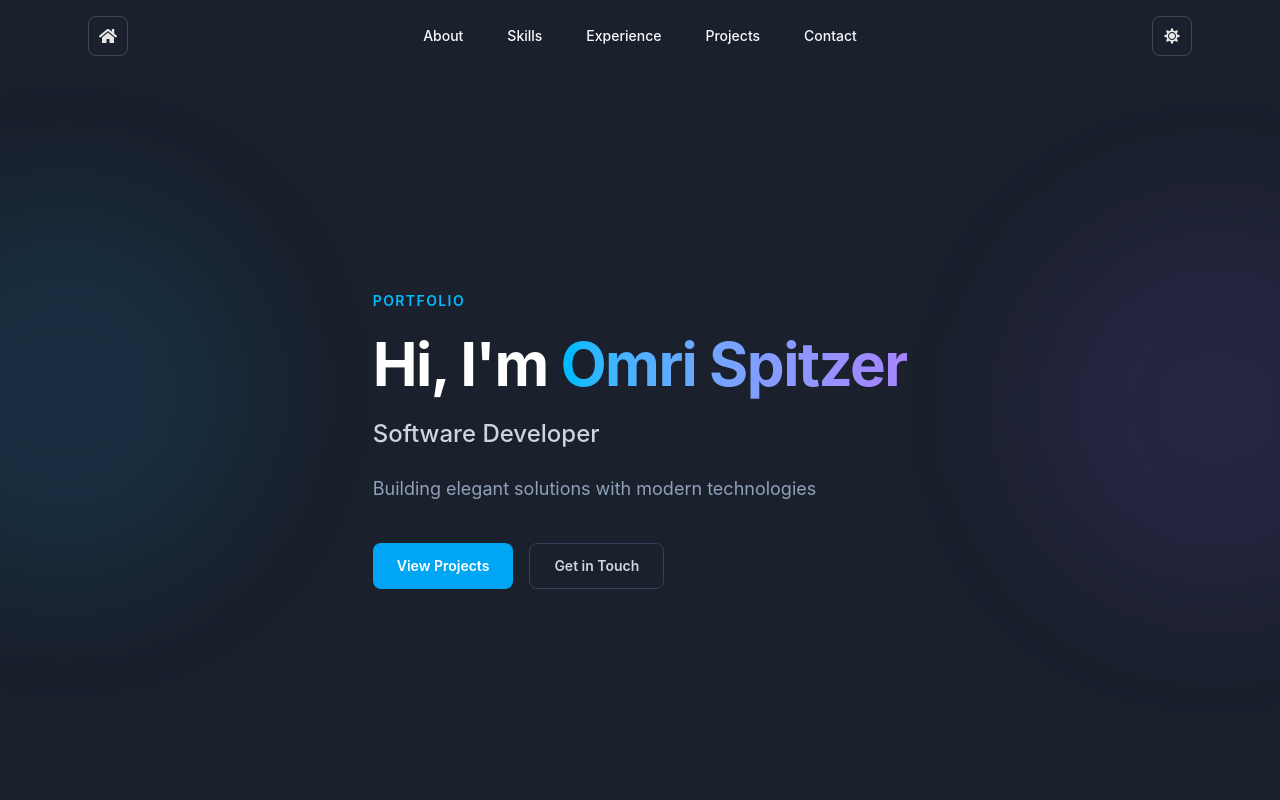
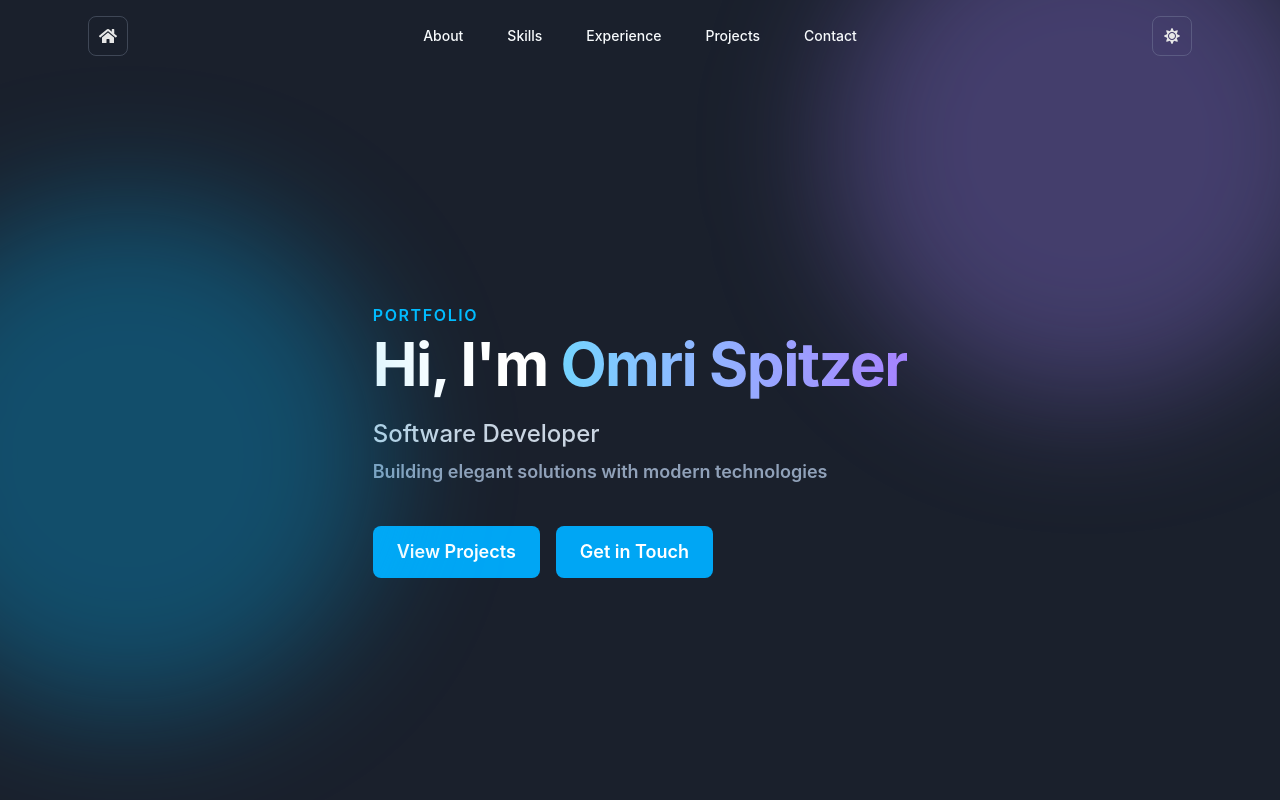
Before and after one commit to OmriSpitzer/portfolio, a React (Vite) app in the folder myapp/: page / in a window 1280 px wide. Shown: the top 800 px of the page. Built offline with nearby package versions, Linux system fonts and the light colour scheme.

Commit message:
Hero section update

```diff
--- /dev/null
+++ b/myapp/src/components/buttons/HeroButton.jsx
@@ -0,0 +1,19 @@
+/**
+ * Hero button component
+ */
+
+const HeroButton = ({ label, gotoHref = null }) => {
+
+    /* If no label, return null */
+    if (!label) return null;
+
+    return (
+        <button
+            className="items-center rounded-lg px-6 py-3 text-lg font-semibold text-white transition-colors cursor-pointer duration-300 ease-in-out hover:bg-sky-400 bg-sky-500"
+            onClick={() => gotoHref ? window.location.href = gotoHref : null}>
+            {label}
+        </button>
+    );
+}
+
+export default HeroButton;
--- /dev/null
+++ b/myapp/src/components/buttons/index.js
@@ -0,0 +1,2 @@
+export { default as HeroButton } from './HeroButton';
+export { default as HeaderButton } from './HeaderButton';
--- a/myapp/src/components/sections/Header.jsx
+++ b/myapp/src/components/sections/Header.jsx
@@ -6,7 +6,7 @@ import { useEffect, useState } from 'react'
 import { useInterface } from '../../contexts'
 import NAVIGATION_MAP from '../../maps/NAVIGATION_MAP'
 import { faSun, faMoon, faHome } from '@fortawesome/free-solid-svg-icons'
-import HeaderButton from '../buttons/HeaderButton'
+import { HeaderButton } from '../buttons'
 
 const Header = () => {
   const { theme, toggleTheme } = useInterface()
--- a/myapp/src/components/sections/Hero.jsx
+++ b/myapp/src/components/sections/Hero.jsx
@@ -1,57 +1,67 @@
-import { usePortfolio } from '../../contexts/PortfolioContext'
+/**
+ * Hero section - Main section of the portfolio
+ */
+
+import { usePortfolio } from '../../contexts'
+import { useInterface } from '../../contexts'
+import { HeroButton } from '../buttons'
 
 export default function Hero() {
-  const { portfolioData } = usePortfolio()
-  const { profile } = portfolioData
-  if (!profile) return null
+  const { portfolioData } = usePortfolio();
+
+  /* If no profile, return null */
+  if (!portfolioData.profile) return null
+
+  const { profile } = portfolioData;
+  const { isDark } = useInterface();
 
   return (
     <section className="relative flex min-h-screen items-center overflow-hidden pt-20">
+      {/* Background */}
       <div className="pointer-events-none absolute inset-0">
-        <div className="absolute -left-32 top-1/4 h-96 w-96 rounded-full bg-sky-500/10 blur-3xl" />
-        <div className="absolute -right-32 bottom-1/4 h-96 w-96 rounded-full bg-violet-500/10 blur-3xl" />
+        <div className={`absolute -left-32 top-1/4 h-128 w-128 rounded-full ${isDark ? 'bg-sky-400/30' : 'bg-sky-500/30'} blur-3xl`} />
+        <div className={`absolute -right-16 bottom-1/2 h-128 w-128 rounded-full ${isDark ? 'bg-violet-400/30' : 'bg-violet-500/30'} blur-3xl`} />
       </div>
 
-      <div className="relative mx-auto max-w-6xl px-4 py-20 md:px-6 md:py-32">
-        <p className="mb-4 text-sm font-semibold uppercase tracking-widest text-sky-400">
+      {/* Content */}
+      <div className="w-full h-full flex flex-col items-center justify-center">
+        <div className="text-left">
+          {/* Header */}
+          <p className={`font-semibold uppercase tracking-widest ${isDark ? 'text-sky-400' : 'text-sky-600'}`}>
             Portfolio
           </p>
-        <h1 className="max-w-3xl text-4xl font-bold leading-tight tracking-tight text-white sm:text-5xl md:text-6xl">
+
+          {/* Name */}
+          <h1 className={`text-6xl font-bold leading-tight tracking-tight ${isDark ? 'text-white' : 'text-gray-500'}`}>
             Hi, I&apos;m{' '}
-          <span className="bg-gradient-to-r from-sky-400 to-violet-400 bg-clip-text text-transparent">
+            <span className="bg-gradient-to-r from-sky-300 to-violet-400 bg-clip-text text-transparent">
               {profile.name}
             </span>
           </h1>
-        <p className="mt-4 text-xl font-medium text-slate-300 md:text-2xl">
+
+          {/* Title */}
+          <p className={`mt-4 text-2xl font-medium ${isDark ? 'text-slate-300' : 'text-gray-600'}`}>
             {profile.title}
           </p>
-        <p className="mt-6 max-w-xl text-base leading-relaxed text-slate-400 md:text-lg">
+
+          {/* Tagline */}
+          <p className={`mt-2 text-lg font-semibold ${isDark ? 'text-slate-400' : 'text-gray-600'}`}>
             {profile.tagline}
           </p>
 
+          {/* Buttons */}
           <div className="mt-10 flex flex-wrap gap-4">
-          <a
-            href="#projects"
-            className="inline-flex items-center rounded-lg bg-sky-500 px-6 py-3 text-sm font-semibold text-white transition-colors hover:bg-sky-400"
-          >
-            View Projects
-          </a>
+            {/* Projects button */}
+            <HeroButton label="View Projects" gotoHref="#projects" />
+
+            {/* Resume button */}
             {profile.resumeUrl && profile.resumeUrl !== '#' && (
-            <a
-              href={profile.resumeUrl}
-              target="_blank"
-              rel="noopener noreferrer"
-              className="inline-flex items-center rounded-lg border border-slate-700 px-6 py-3 text-sm font-semibold text-slate-300 transition-colors hover:border-slate-500 hover:text-white"
-            >
-              Download Resume
-            </a>
+              <HeroButton label="Download Resume" gotoHref={profile.resumeUrl} target="_blank" />
             )}
-          <a
-            href="#contact"
-            className="inline-flex items-center rounded-lg border border-slate-700 px-6 py-3 text-sm font-semibold text-slate-300 transition-colors hover:border-slate-500 hover:text-white"
-          >
-            Get in Touch
-          </a>
+
+            {/* Contact button */}
+            <HeroButton label="Get in Touch" gotoHref="#contact" />
+          </div>
         </div>
       </div>
     </section>
--- a/myapp/src/contexts/InterfaceContext.jsx
+++ b/myapp/src/contexts/InterfaceContext.jsx
@@ -7,20 +7,24 @@ import { createContext, useState, useContext } from 'react'
 /* Create the context */
 const InterfaceContext = createContext({
     theme: 'dark-mode',
-    setTheme: () => { }
+    isDark: true,
+    toggleTheme: () => { }
 });
 
 /* Create the provider */
 export const InterfaceProvider = ({ children }) => {
     /* Theme of the application */
     const [theme, setTheme] = useState('dark-mode');
+    const [isDark, setIsDark] = useState(true);
 
     /* Toggle the theme */
     const toggleTheme = () => {
-        setTheme(theme === 'dark-mode' ? 'light-mode' : 'dark-mode');
+        const newIsDark = !isDark;
+        setTheme(newIsDark ? 'dark-mode' : 'light-mode');
+        setIsDark(newIsDark);
     }
 
-    return <InterfaceContext.Provider value={{ theme, toggleTheme }}>
+    return <InterfaceContext.Provider value={{ theme, isDark, toggleTheme }}>
         <div className={`min-h-screen ${theme}`}>
             {children}
         </div>
```
Lines whose indentation alone changed are shown as unchanged.
